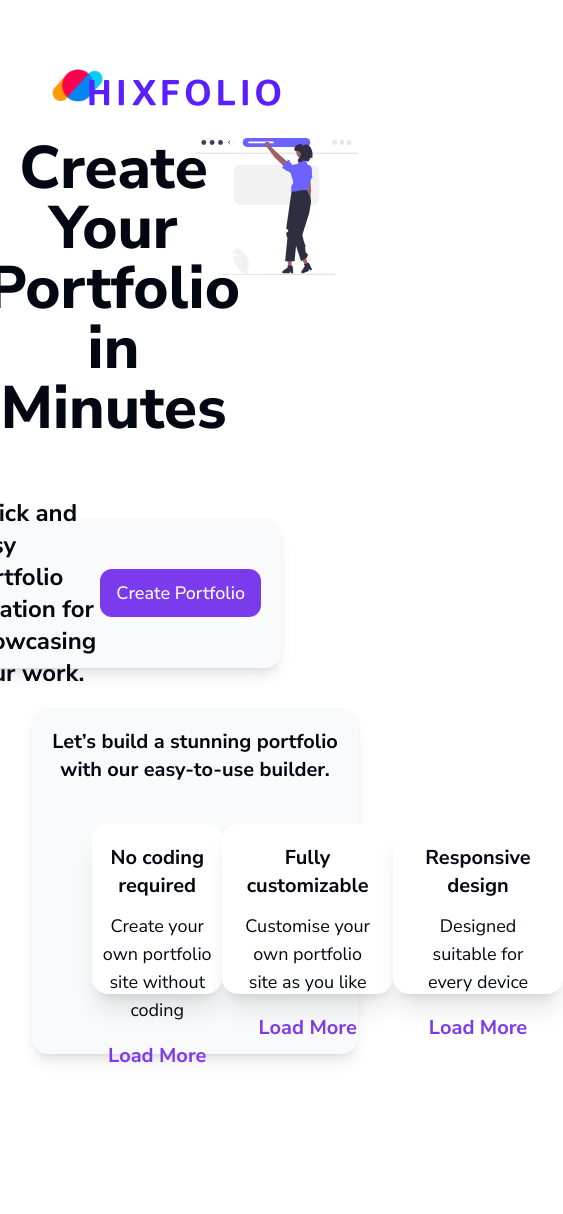
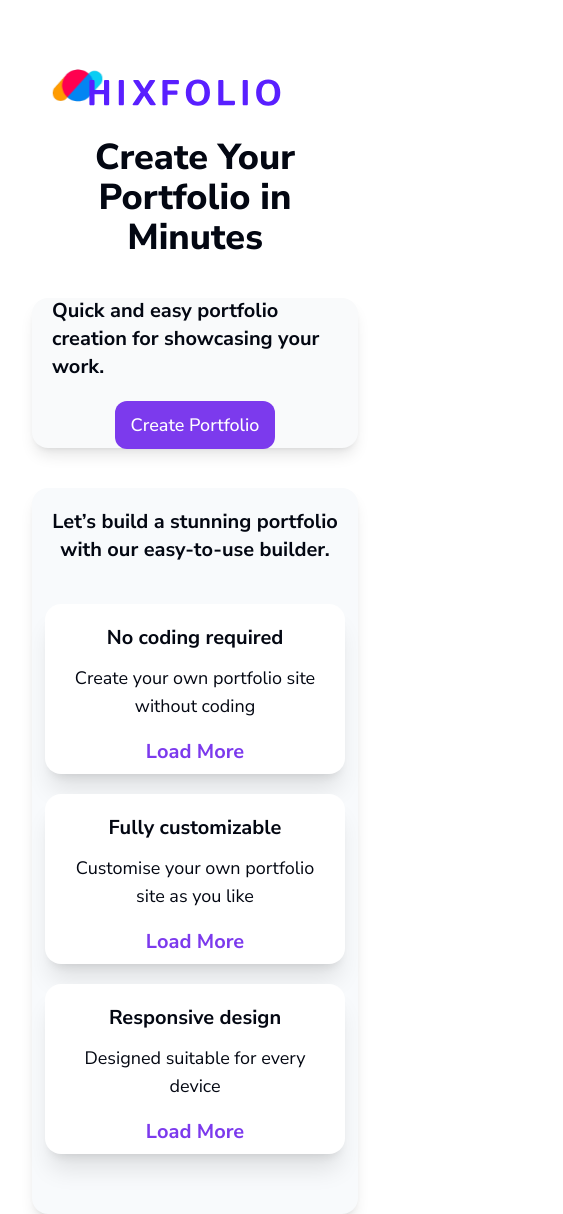
Before and after one commit to canbedir/hixfolio, a Next.js app: page / in a window 390 px wide. Shown: the whole page, 563 px wide, since content can reach past the window. Before the commit the page ends 1076 px from the top, so only its background shows below. Built offline with nearby package versions, Linux system fonts and the light colour scheme.

Commit message:
styles: make hero section responsive

```diff
--- a/components/Hero/Hero.tsx
+++ b/components/Hero/Hero.tsx
@@ -6,15 +6,15 @@ import Link from "next/link";
 const Hero = () => {
   return (
     <div className="h-screen">
-      <div className="grid grid-cols-2">
-        <div className="flex flex-col items-center justify-end gap-y-20">
-          <h1 className="text-center text-6xl font-extrabold">
+      <div className="grid grid-cols-1 lg:grid-cols-2 gap-y-20">
+        <div className="flex flex-col items-center justify-end gap-y-10 lg:gap-y-20">
+          <h1 className="text-center text-4xl lg:text-6xl font-extrabold">
             Create Your Portfolio in Minutes
           </h1>
-          <div>
+
           <div className="w-full h-[150px] px-5 bg-gray-50 flex items-center justify-center shadow-lg rounded-2xl">
-              <div className="flex items-center gap-1">
-                <h1 className="text-2xl font-semibold">
+            <div className="flex flex-col lg:flex-row items-center gap-5">
+              <h1 className="text-xl lg:text-2xl font-semibold">
                 Quick and easy portfolio creation for showcasing your work.
               </h1>
               <Button className="text-white text-lg" size={"hix"}>
@@ -23,21 +23,22 @@ const Hero = () => {
             </div>
           </div>
         </div>
-        </div>
-        <div>
+
+        <div className="justify-center hidden lg:flex">
           <Image
             src={"/illustrator/browsing.svg"}
-            alt=""
+            alt="Illustration of browsing"
             width={700}
             height={200}
           />
         </div>
       </div>
-      <div className="w-full bg-slate-50 shadow-lg rounded-2xl max-h-[400px] mt-10 p-5">
+
+      <div className="w-full bg-slate-50 shadow-lg rounded-2xl max-h-max mt-10 p-5">
         <h1 className="text-xl text-center font-bold">
           Let’s build a stunning portfolio with our easy-to-use builder.
         </h1>
-        <div className="flex items-center justify-around p-10">
+        <div className="flex flex-col lg:flex-row items-center justify-around p-10 gap-5 gap-y-5 lg:gap-y-0">
           <div className="h-[170px] w-[300px] bg-white shadow-xl rounded-2xl flex flex-col gap-3">
             <h1 className="text-xl font-bold text-center mt-5">
               No coding required
@@ -51,6 +52,7 @@ const Hero = () => {
               </Button>
             </Link>
           </div>
+
           <div className="h-[170px] w-[300px] bg-white shadow-xl rounded-2xl flex flex-col gap-3 px-5">
             <h1 className="text-xl font-bold text-center mt-5">
               Fully customizable
@@ -64,6 +66,7 @@ const Hero = () => {
               </Button>
             </Link>
           </div>
+
           <div className="h-[170px] w-[300px] bg-white shadow-xl rounded-2xl flex flex-col gap-3 px-5">
             <h1 className="text-xl font-bold text-center mt-5">
               Responsive design
```
Lines whose indentation alone changed are shown as unchanged.
